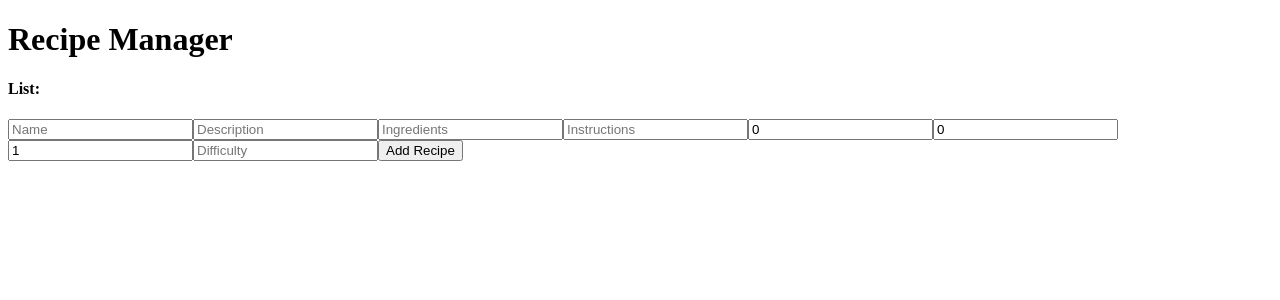
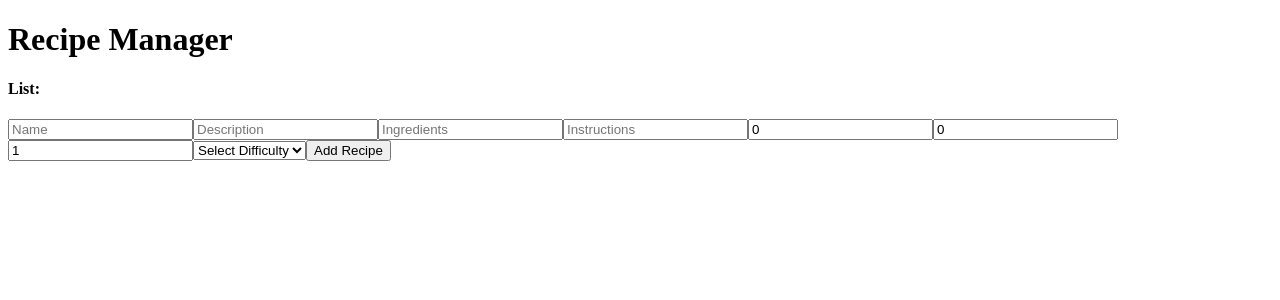
Before and after one commit to Jondrielle/RecipeManager, a Vue app in the folder frontend/: page / in a window 1280 px wide. Shown: the top 300 px of the page. Built offline with nearby package versions, Linux system fonts and the light colour scheme.

Commit message:
Added dropdown for difficulty

```diff
--- a/frontend/src/App.vue
+++ b/frontend/src/App.vue
@@ -14,7 +14,7 @@ const difficulty = ref("")
 
 async function getRecipes(){
   try{
-    const response = await fetch("http//localhost:8000/")
+    const response = await fetch("http://localhost:8000/")
 
     if (!response.ok){
       throw new Error(`Response status:${response.status}`)
@@ -63,6 +63,7 @@ async function createRecipe(){
     cook_time.value = ""
     servings.value = ""
     difficulty.value = ""
+    console.log(recipes)
   }catch(error){
     console.error(error.message)
   }
@@ -77,7 +78,9 @@ async function updateRecipe(){
 
 }
 
-onMounted(()=>{})
+onMounted(()=>{
+  getRecipes()
+})
 </script>
 
 <template>
@@ -116,8 +119,12 @@ onMounted(()=>{})
   <input v-model.number="servings"
   placeholder="Servings"></input>
 
-  <input v-model="difficulty"
-  placeholder="Difficulty"></input>
+  <select v-model="difficulty">
+    <option disabled value="">Select Difficulty</option>
+    <option value="Easy">Easy</option>
+    <option value="Medium">Medium</option>
+    <option value="Hard">Hard</option>
+  </select>
 
   <button @click="createRecipe">Add Recipe</button>
 </template>
```
